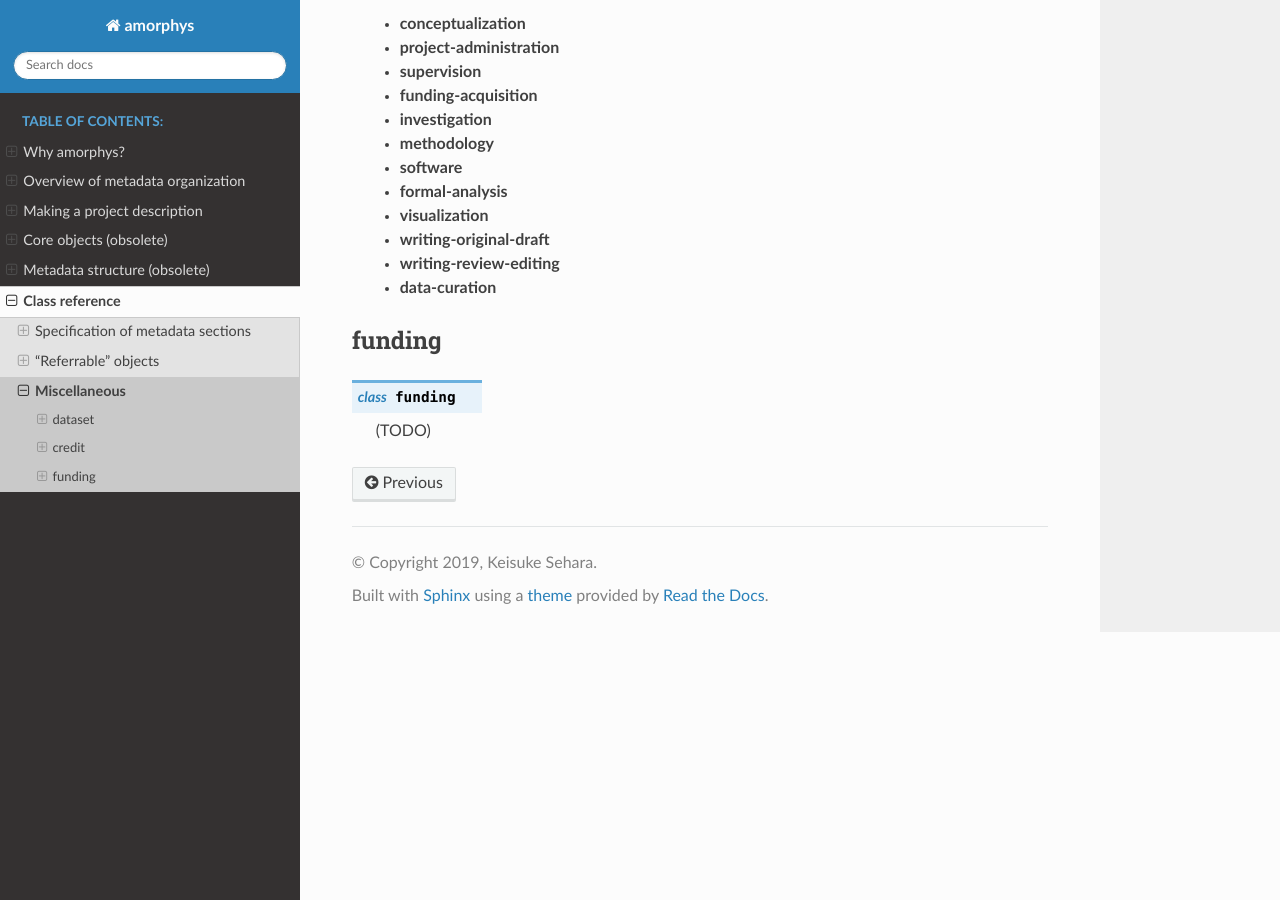
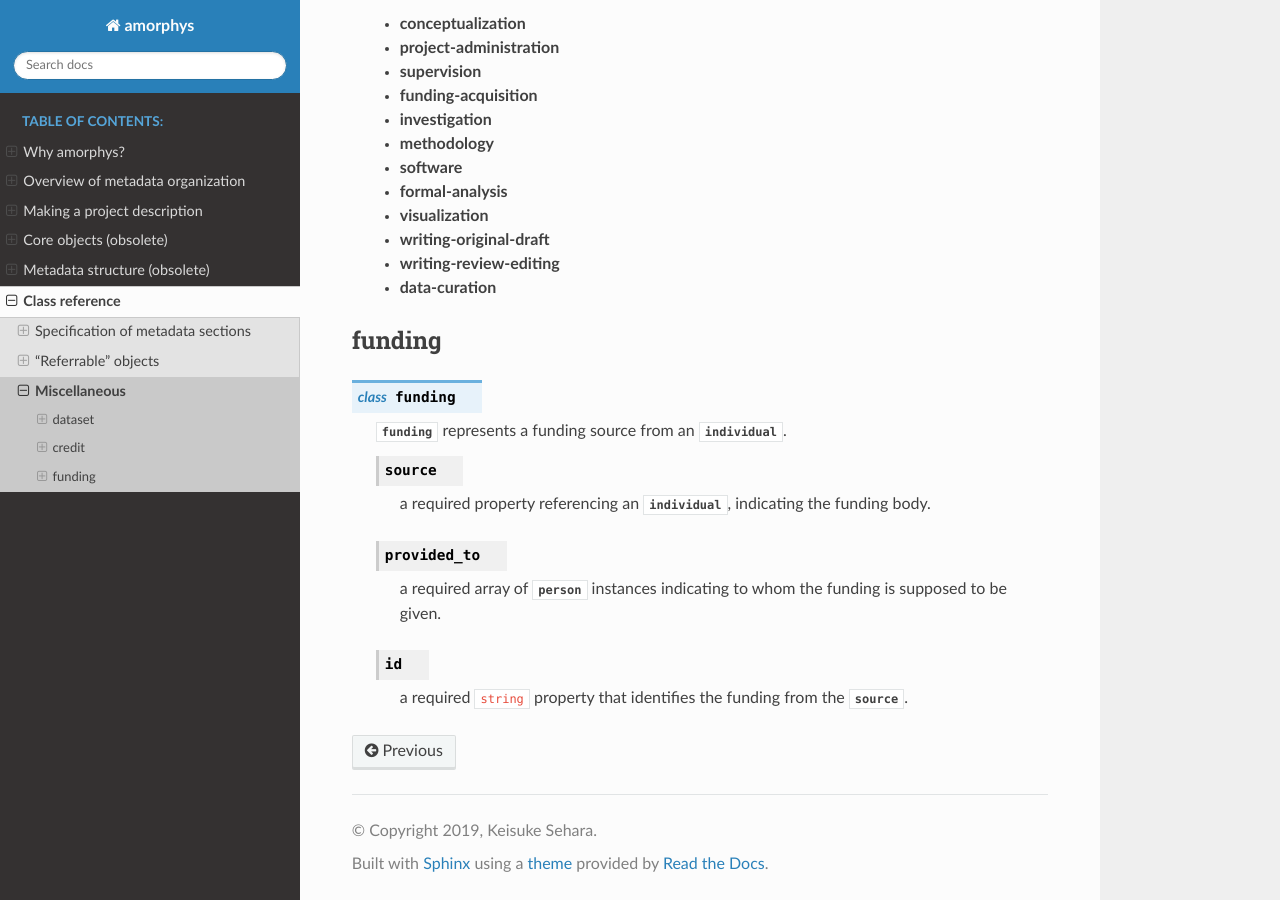
Before and after one commit to gwappa/amorphys, a Sphinx documentation site: the page built from docs/source/refs/misc.rst, in a window 1280 px wide and 900 px high, scrolled down 1354 px. Built offline with Sphinx 7.4.7 and the Read the Docs theme 2.0.0, drawn with Linux system fonts in a browser that asks for light colours.

Commit message:
define funding

```diff
--- a/docs/source/refs/misc.rst
+++ b/docs/source/refs/misc.rst
@@ -64,4 +64,16 @@ funding
 
 .. py:class:: funding
 
-    (TODO)
+    :py:class:`funding` represents a funding source from an :py:class:`individual`.
+
+    .. py:attribute:: source
+
+        a required property referencing an :py:class:`individual`, indicating the funding body.
+
+    .. py:attribute:: provided_to
+
+        a required array of :py:class:`person` instances indicating to whom the funding is supposed to be given.
+
+    .. py:attribute:: id
+
+        a required ``string`` property that identifies the funding from the :py:attr:`source`.
```
Also changed, not shown: 2 other files.
